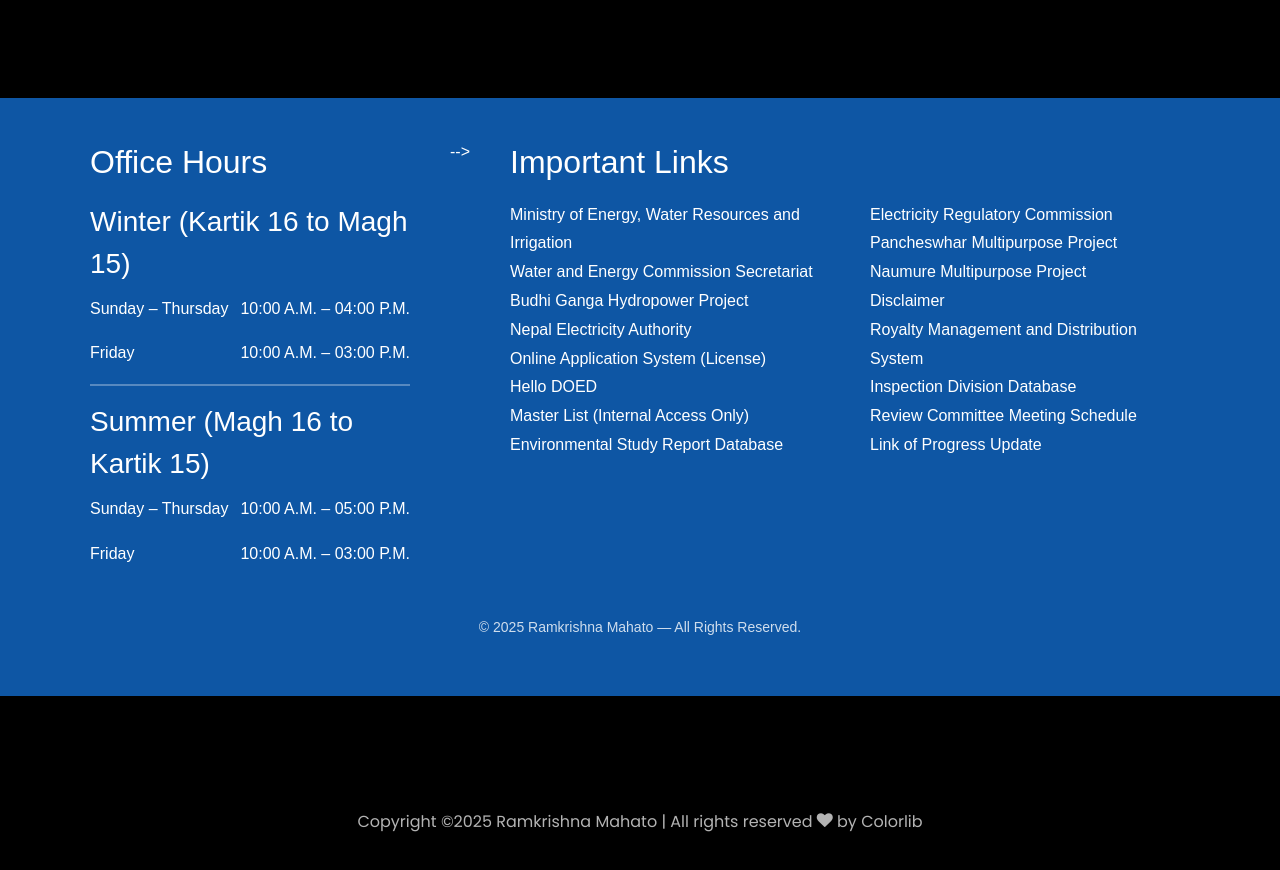
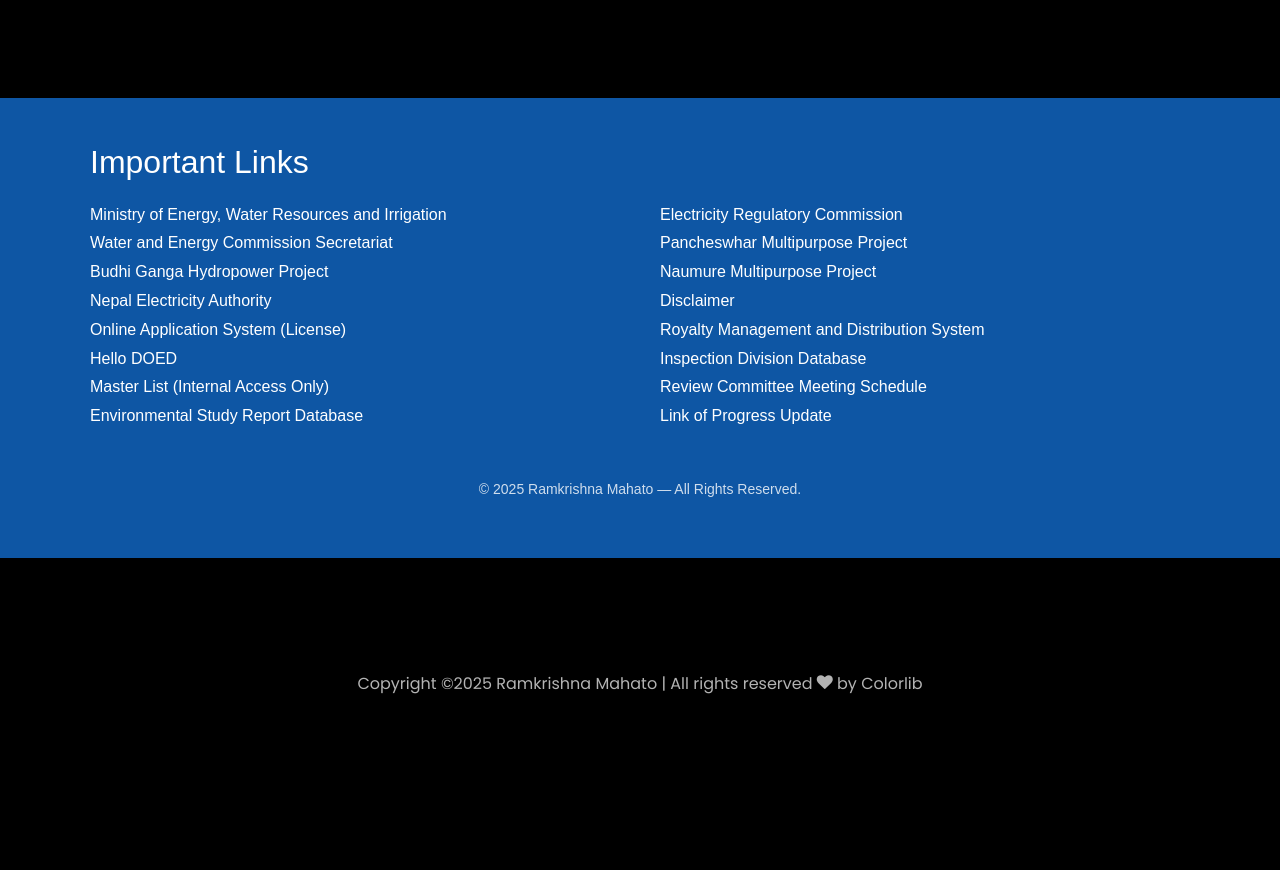
Before and after one commit to ramkrishnamahato/ramkrishnamahato.github.io, a plain HTML site: page index.html in a window 1280 px wide. Shown: the part 8020-8890 px from the top of the page. Drawn offline with Linux system fonts and the light colour scheme; animation ran at ten frames a second; files whose address does not match are found by name.

Commit message:
Update index.html

```diff
--- a/index.html
+++ b/index.html
@@ -776,20 +776,6 @@
 	<footer style="background:#0e56a4; color:#fff; padding:40px 0; font-family:Arial, sans-serif;">
     <div style="max-width:1100px; margin:auto; display:flex; flex-wrap:wrap; gap:40px;">
 
-        <!-- <!-- Office Hours -->
-        <div style="flex:1; min-width:280px;">
-            <h2 style="margin-bottom:15px;">Office Hours</h2>
-
-            <h3 style="margin:10px 0;">Winter (Kartik 16 to Magh 15)</h3>
-            <p>Sunday – Thursday <span style="float:right;">10:00 A.M. – 04:00 P.M.</span></p>
-            <p>Friday <span style="float:right;">10:00 A.M. – 03:00 P.M.</span></p>
-            <hr style="border:0.5px solid rgba(255,255,255,0.3); margin:15px 0;">
-
-            <h3 style="margin:10px 0;">Summer (Magh 16 to Kartik 15)</h3>
-            <p>Sunday – Thursday <span style="float:right;">10:00 A.M. – 05:00 P.M.</span></p>
-            <p>Friday <span style="float:right;">10:00 A.M. – 03:00 P.M.</span></p>
-        </div> -->
-
         <!-- Important Links Column 1 -->
         <div style="flex:1; min-width:280px;">
             <h2 style="margin-bottom:15px;">Important Links</h2>
```
